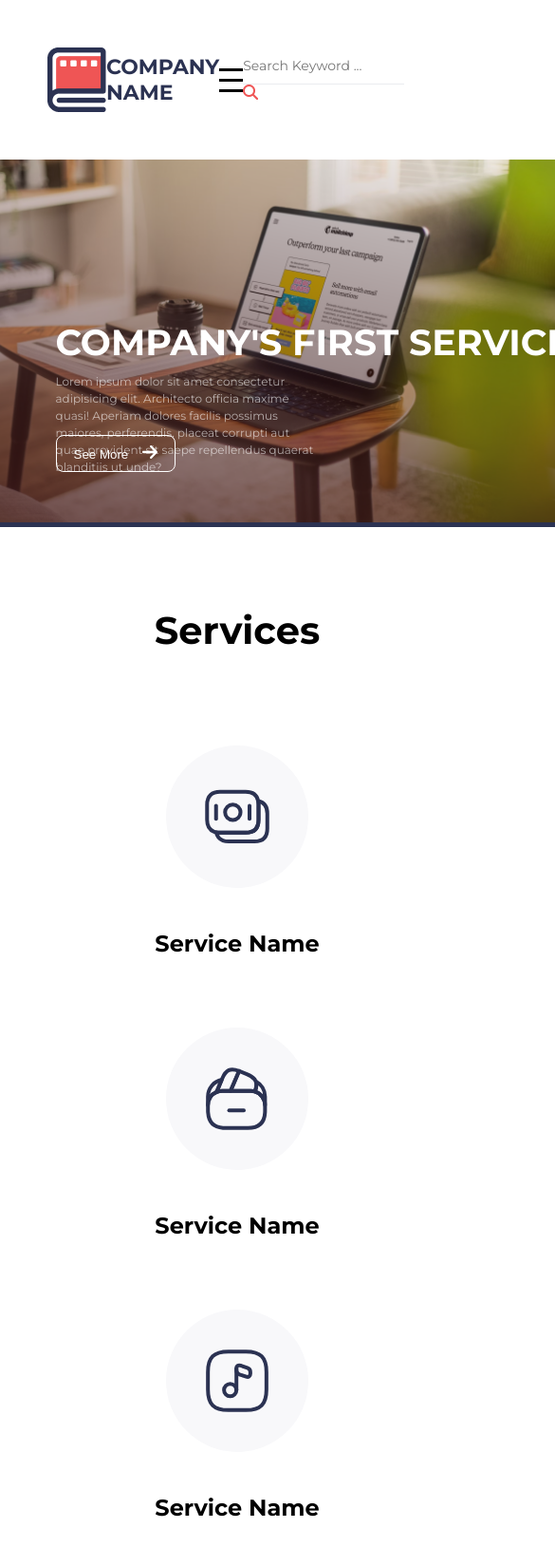
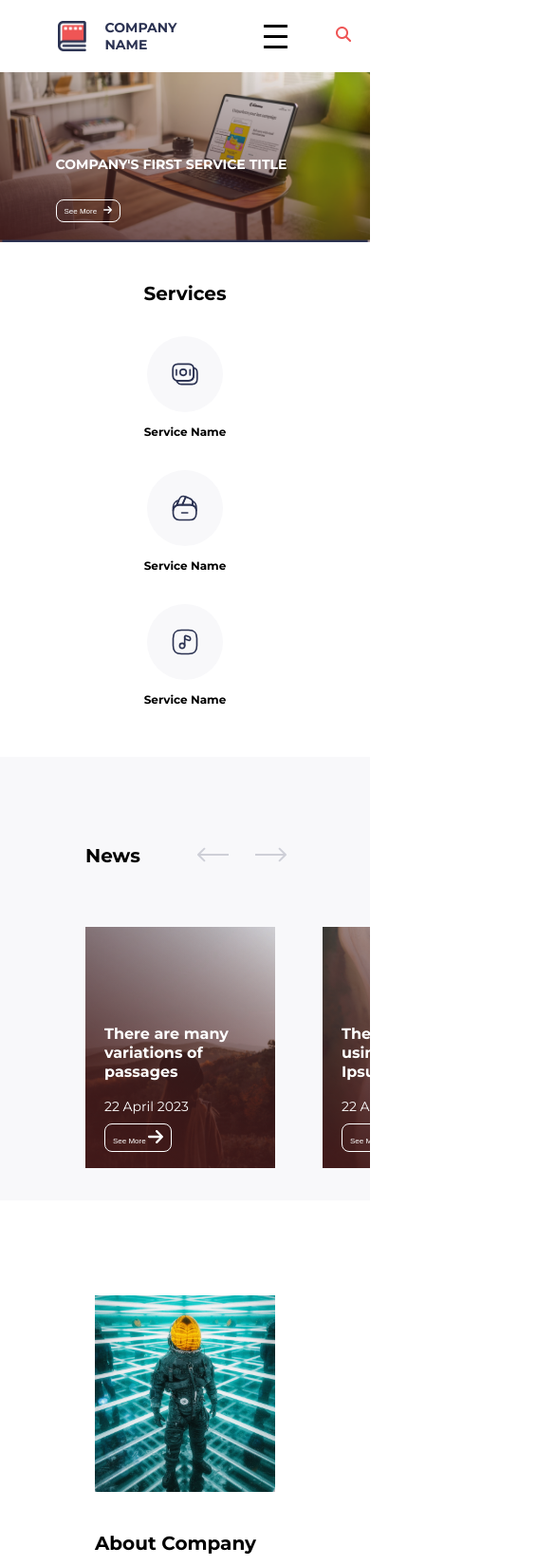
Before and after one commit to l0kokin/Company-Website, a plain HTML site: page index.html in a window 390 px wide. Shown: the top 1649 px of the page at 95% size, 585 px wide, since content can reach past the window. Drawn offline with Linux system fonts and the light colour scheme.

Commit message:
finished responsive

```diff
--- a/general.css
+++ b/general.css
@@ -29,6 +29,10 @@ ul {
   list-style: none;
 }
 
+button {
+  cursor: pointer;
+}
+
 .flex {
   display: flex;
   justify-content: space-between;
@@ -41,10 +45,28 @@ ul {
   padding: 10px 18px;
   border: 1px solid white;
   border-radius: 8px;
-  cursor: pointer;
 
-  img {
+  embed {
     padding-left: 11px;
+  }
+
+  @media screen and (max-width: 660px) {
+    font-size: 10px;
+    padding: 8px 10px;
+
+    embed {
+      padding-left: 5px;
+      width: 18px;
+    }
+  }
+
+  @media screen and (max-width: 560px) {
+    font-size: 8px;
+    padding: 6px 8px;
+
+    embed {
+      width: 14px;
+    }
   }
 }
 
@@ -54,4 +76,14 @@ ul {
   font-weight: 700;
   line-height: 49px;
   color: var(--black);
+
+  @media screen and (max-width: 560px) {
+    font-size: 30px;
+    line-height: 39px;
+  }
+
+  @media screen and (max-width: 460px) {
+    font-size: 20px;
+    line-height: 29px;
+  }
 }
--- a/index.html
+++ b/index.html
@@ -16,7 +16,7 @@
   <body>
     <header class="header flex">
       <div class="logo flex">
-        <img src="./icons/logo.png" alt="logo" />
+        <embed src="./icons/logo.png" />
         <p>
           Company <br />
           Name
@@ -59,27 +59,27 @@
         </p>
         <button class="first-service--btn btn-seeMore">
           See More
-          <img src="./icons/Vector.svg" alt="arrow" />
+          <embed src="./icons/Vector.svg" />
         </button>
       </section>
       <section class="services">
         <p class="services--title title">Services</p>
         <div class="service-items flex">
-          <div>
+          <div class="service-item">
             <div class="icon-container">
-              <img src="./icons/moneys.svg" alt="moneys" />
+              <embed src="./icons/moneys.svg" />
             </div>
             <p class="service-name">Service Name</p>
           </div>
-          <div>
+          <div class="service-item">
             <div class="icon-container">
-              <img src="./icons/wallet-minus.svg" alt="wallet" />
+              <embed src="./icons/wallet-minus.svg" />
             </div>
             <p class="service-name">Service Name</p>
           </div>
-          <div>
+          <div class="service-item">
             <div class="icon-container">
-              <img src="./icons/audio-square.svg" alt="audio" />
+              <embed src="./icons/audio-square.svg" />
             </div>
             <p class="service-name">Service Name</p>
           </div>
@@ -251,7 +251,7 @@
     <footer class="footer flex">
       <div class="footer--logo--container">
         <div class="footer--logo">
-          <img src="./icons/logoWhite.svg" alt="logo" />
+          <embed src="./icons/logoWhite.svg" />
           <p>Company <br />Name</p>
         </div>
         <p class="copyright">&copy; 2023 All Rights Reserved</p>
--- a/styles.css
+++ b/styles.css
@@ -2,6 +2,18 @@
 .header {
   padding: 56px 250px;
   align-items: center;
+
+  @media screen and (max-width: 1700px) {
+    padding: 56px 150px;
+  }
+
+  @media screen and (max-width: 1400px) {
+    padding: 50px;
+  }
+
+  @media screen and (max-width: 660px) {
+    padding: 30px;
+  }
 }
 
 .logo {
@@ -10,6 +22,17 @@
   font-weight: 700;
   line-height: 27px;
   text-transform: uppercase;
+
+  @media screen and (max-width: 770px) {
+    font-size: 14px;
+    line-height: 18px;
+    justify-content: center;
+    gap: 20px;
+
+    embed {
+      width: 30px;
+    }
+  }
 }
 
 .burger-menu {
@@ -52,6 +75,10 @@
     }
   }
 
+  @media screen and (max-width: 1200px) {
+    gap: 20px;
+  }
+
   @media screen and (max-width: 760px) {
     li:hover {
       color: var(--red);
@@ -60,9 +87,13 @@
   }
 }
 
-@media screen and (max-width: 760px) {
+@media screen and (max-width: 1024px) {
   .header {
     padding: 50px;
+
+    @media screen and (max-width: 530px) {
+      padding: 20px;
+    }
   }
 
   .menu-container {
@@ -73,8 +104,9 @@
   .menu {
     display: none;
     flex-direction: column;
+    gap: 30px;
     position: absolute;
-    top: 35%;
+    top: 40%;
     left: 50%;
     transform: translate(-50%, -50%);
     background-color: var(--green);
@@ -84,7 +116,7 @@
     background-color: var(--white);
     border: 1px solid var(--text-color);
     border-radius: 8px;
-    padding: 50px;
+    padding: 30px;
   }
 
   .menu.show {
@@ -111,14 +143,15 @@
     border-bottom: 1px solid #eaecf0;
     color: var(--text-color);
     cursor: pointer;
+
+    @media screen and (max-width: 660px) {
+      display: none;
+    }
   }
 }
 
 /* ---------------- MAIN SECTION -------------- */
 /* --------  SERVICES ------ */
-.services--title {
-  padding-bottom: 97px;
-}
 
 .first-service {
   position: relative;
@@ -140,25 +173,46 @@
 .first-service--img {
   position: relative;
   margin: 0px 100px;
-  width: 1700px;
+  width: 100vw;
   background: var(--transition);
-
-  @media screen and (max-width: 760px) {
-    width: 100vh;
-  }
 }
 
 .first-service--title {
   color: white;
   width: 736px;
+  width: 50%;
   text-transform: uppercase;
   font-size: 62px;
   font-weight: 700;
   line-height: 76px;
   top: 40%;
 
-  @media screen and (max-width: 760px) {
-    font-size: 38px;
+  @media screen and (max-width: 1600px) {
+    font-size: 54px;
+    line-height: 64px;
+  }
+
+  @media screen and (max-width: 1340px) {
+    font-size: 48px;
+    line-height: 54px;
+    width: fit-content;
+  }
+
+  @media screen and (max-width: 1100px) {
+    font-size: 40px;
+    line-height: 50px;
+  }
+
+  @media screen and (max-width: 900px) {
+    font-size: 34px;
+  }
+
+  @media screen and (max-width: 770px) {
+    font-size: 18px;
+  }
+
+  @media screen and (max-width: 560px) {
+    font-size: 14px;
   }
 }
 
@@ -170,11 +224,34 @@
   line-height: 26px;
   top: 60%;
 
-  @media screen and (max-width: 760px) {
-    top: 58%;
-    font-size: 12px;
+  @media screen and (max-width: 1140px) {
+    font-size: 14px;
     line-height: 18px;
     width: 70%;
+  }
+
+  @media screen and (max-width: 900px) {
+    top: 58%;
+    font-size: 10px;
+    line-height: 18px;
+    width: 70%;
+  }
+
+  @media screen and (max-width: 660px) {
+    font-size: 6px;
+    line-height: 10px;
+  }
+
+  @media screen and (max-width: 500px) {
+    display: none;
+  }
+}
+
+.services--title {
+  padding-bottom: 97px;
+
+  @media screen and (max-width: 760px) {
+    padding-bottom: 30px;
   }
 }
 
@@ -184,15 +261,40 @@
   align-items: center;
   flex-direction: column;
   justify-content: center;
+
+  @media screen and (max-width: 660px) {
+    padding: 40px;
+  }
 }
 
 .service-items {
   gap: 50px;
 
-  @media screen and (max-width: 760px) {
+  @media screen and (max-width: 1300px) {
+    gap: 20px;
+  }
+
+  @media screen and (max-width: 1200px) {
+    display: grid;
+    grid-template-columns: repeat(2, 300px);
+    gap: 0;
+
+    embed {
+      width: 50px;
+    }
+  }
+
+  @media screen and (max-width: 560px) {
+    display: flex;
     flex-direction: column;
-    gap: 30px;
+    gap: 20px;
   }
+}
+
+.service-item {
+  display: flex;
+  flex-direction: column;
+  align-items: center;
 }
 
 .service-name {
@@ -207,6 +309,11 @@
 
   @media screen and (max-width: 760px) {
     font-size: 24px;
+    padding: 0;
+  }
+
+  @media screen and (max-width: 460px) {
+    font-size: 12px;
   }
 }
 
@@ -215,21 +322,36 @@
   width: 150px;
   height: 150px;
   border-radius: 50%;
-  margin: 0px 145px;
   display: flex;
   align-items: center;
   justify-content: center;
+
+  @media screen and (max-width: 460px) {
+    width: 80px;
+    height: 80px;
+
+    embed {
+      width: 30px;
+    }
+  }
 }
 
 /* ----------- NEWS ----------- */
 .news {
   background-color: var(--container-color);
-  width: 1920px;
+  padding: 94px 0px 150px 0px;
+  width: 100vw;
   height: 950px;
   overflow: hidden;
 
+  @media screen and (max-width: 1200px) {
+    height: fit-content;
+    padding: 50px;
+  }
+
   @media screen and (max-width: 760px) {
     height: auto;
+    padding: 30px;
   }
 }
 
@@ -242,12 +364,17 @@
   display: flex;
   gap: 28px;
   padding-right: 250px;
+
   img {
     opacity: 0.2;
   }
 
   img:hover {
     opacity: 1;
+  }
+
+  @media screen and (max-width: 900px) {
+    padding-right: 60px;
   }
 }
 
@@ -260,18 +387,26 @@
 .news--title {
   align-items: left;
   padding: 94px 0px 87px 250px;
+
+  @media screen and (max-width: 1440px) {
+    padding-left: 100px;
+  }
+
+  @media screen and (max-width: 740px) {
+    padding: 60px;
+  }
 }
 
 .cards {
   gap: 50px;
   margin-left: 250px;
 
-  @media screen and (max-width: 760px) {
-    flex-direction: column;
-    align-items: flex-start;
-    margin-left: 10%;
-    justify-content: center;
-    overflow: visible;
+  @media screen and (max-width: 1440px) {
+    margin-left: 100px;
+  }
+
+  @media screen and (max-width: 740px) {
+    margin-left: 60px;
   }
 }
 
@@ -281,18 +416,21 @@
 
   img {
     max-width: 440px;
+
+    @media screen and (max-width: 520px) {
+      max-width: 200px;
+    }
   }
 
   button,
   p {
     position: absolute;
     left: 40px;
+
+    @media screen and (max-width: 520px) {
+      left: 20px;
+    }
   }
-
-  /* @media screen and (max-width: 760px) {
-      margin: 0;
-      padding: 0;
-    } */
 }
 
 .card__title {
@@ -306,6 +444,13 @@
   width: 360px;
   top: 273px;
   z-index: 2;
+
+  @media screen and (max-width: 520px) {
+    width: 70%;
+    font-size: 16px;
+    line-height: 20px;
+    top: 40%;
+  }
 }
 
 .card__date {
@@ -315,11 +460,19 @@
   color: white;
   top: 414px;
   z-index: 2;
+
+  @media screen and (max-width: 520px) {
+    top: 70%;
+  }
 }
 
 .news--btn {
   top: 468px;
   z-index: 2;
+
+  @media screen and (max-width: 520px) {
+    top: 80%;
+  }
 }
 
 .background-image {
@@ -358,15 +511,27 @@
   margin: 150px 250px 145px;
   gap: 90px;
 
-  @media screen and (max-width: 760px) {
+  @media screen and (max-width: 1440px) {
+    margin: 100px;
+  }
+
+  @media screen and (max-width: 1200px) {
     flex-direction: column;
     margin: 100px;
+  }
+
+  @media screen and (max-width: 600px) {
+    gap: 40px;
   }
 }
 
 .about--img {
   width: 590px;
   z-index: 1;
+
+  @media screen and (max-width: 600px) {
+    width: 100%;
+  }
 }
 
 .about--img--background {
@@ -374,16 +539,24 @@
   z-index: -1;
   top: 10px;
   left: 10px;
+
+  @media screen and (max-width: 1500px) {
+    top: 80px;
+  }
+
+  @media screen and (max-width: 1440px) {
+    top: 20px;
+  }
+
+  @media screen and (max-width: 1200px) {
+    display: none;
+  }
 }
 
 .about--text {
   display: flex;
   flex-direction: column;
   gap: 37px;
-
-  @media screen and (max-width: 760px) {
-    width: 100%;
-  }
 }
 
 .about--description {
@@ -391,6 +564,15 @@
   font-weight: 500;
   line-height: 32px;
   width: 600px;
+
+  @media screen and (max-width: 1600px) {
+    width: 100%;
+  }
+
+  @media screen and (max-width: 600px) {
+    font-size: 16px;
+    line-height: 22px;
+  }
 }
 
 .about--btn {
@@ -407,9 +589,24 @@
   padding: 80px 250px 68px;
   width: 100vw;
 
-  @media screen and (max-width: 760px) {
+  @media screen and (max-width: 1440px) {
+    display: grid;
+    grid-template-columns: repeat(2, 1fr);
+    row-gap: 20px;
+    height: fit-content;
+  }
+
+  @media screen and (max-width: 1200px) {
+    padding: 60px 100px;
+  }
+
+  @media screen and (max-width: 1040px) {
+    display: flex;
     flex-direction: column;
-    height: fit-content;
+  }
+
+  @media screen and (max-width: 530px) {
+    padding: 20px;
   }
 }
 
@@ -430,10 +627,25 @@
     font-weight: 700;
     line-height: 27px;
   }
+
+  @media screen and (max-width: 770px) {
+    gap: 20px;
+
+    p {
+      font-size: 14px;
+      line-height: 18px;
+      justify-content: center;
+    }
+
+    embed {
+      width: 30px;
+    }
+  }
 }
 
 .copyright {
   color: rgba(255, 255, 255, 0.7);
+  width: fit-content;
 }
 
 .footer--list {
@@ -444,6 +656,14 @@
     font-size: 18px;
     font-weight: 700;
     line-height: 22px;
+  }
+
+  @media screen and (max-width: 530px) {
+    gap: 20px;
+
+    li {
+      display: none;
+    }
   }
 }
 
@@ -463,9 +683,17 @@
   grid-template-rows: auto auto;
   grid-gap: 20px;
   position: relative;
+
   div {
     display: flex;
     gap: 20px;
+  }
+
+  @media screen and (max-width: 530px) {
+    div {
+      display: flex;
+      flex-direction: column;
+    }
   }
 }
 
@@ -478,6 +706,10 @@
   line-height: 17px;
   border: 1px solid rgba(255, 255, 255, 0.3);
   border-radius: 8px;
+
+  @media screen and (max-width: 530px) {
+    width: 100%;
+  }
 }
 
 .input::placeholder {
@@ -491,6 +723,10 @@
   height: 120px;
   width: 480px;
   grid-row: 2;
+
+  @media screen and (max-width: 530px) {
+    width: 100%;
+  }
 }
 
 .input--text::placeholder {
@@ -510,4 +746,9 @@
   position: absolute;
   top: 120px;
   left: 386px;
+
+  @media screen and (max-width: 530px) {
+    top: 78%;
+    left: 58%;
+  }
 }
```
